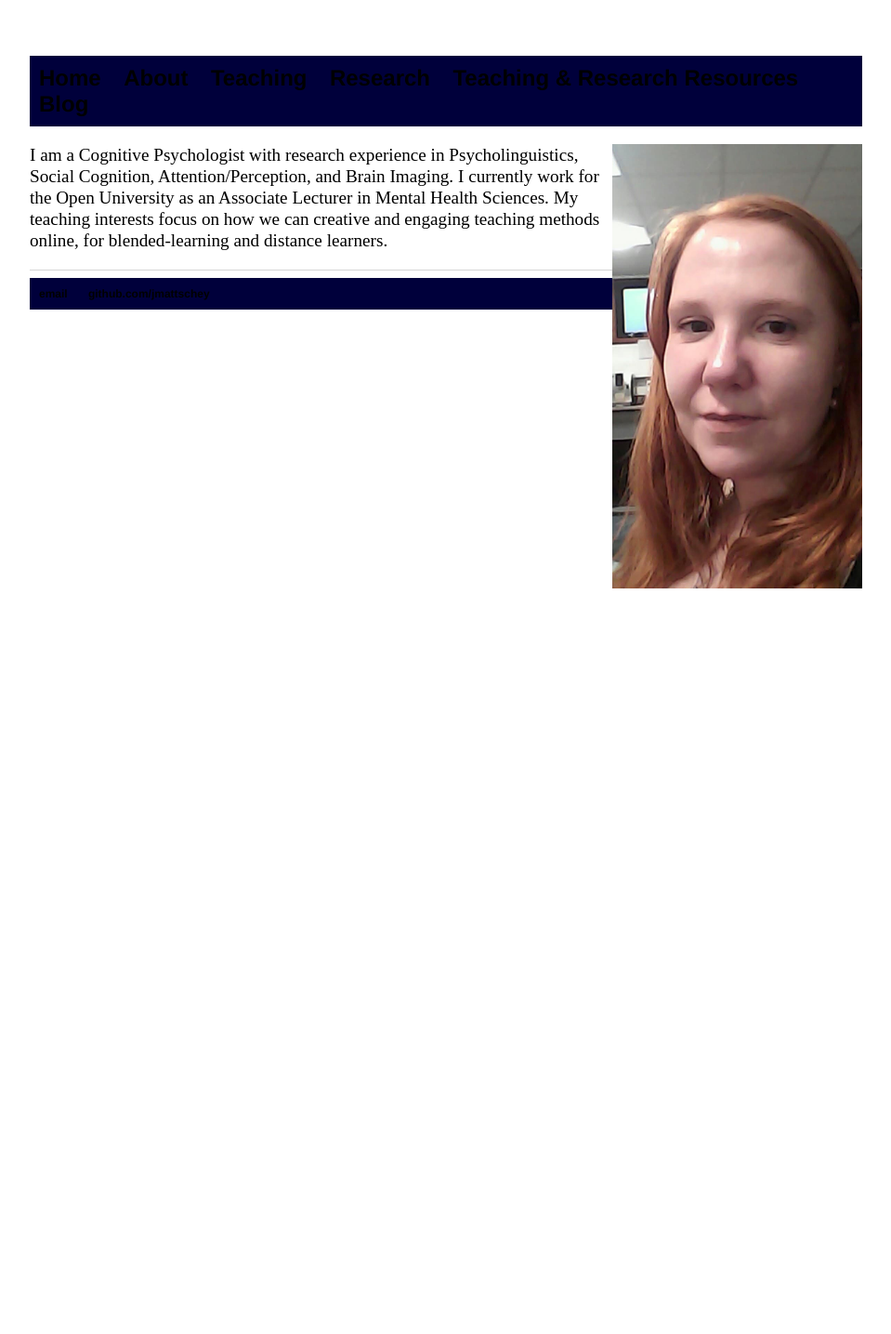
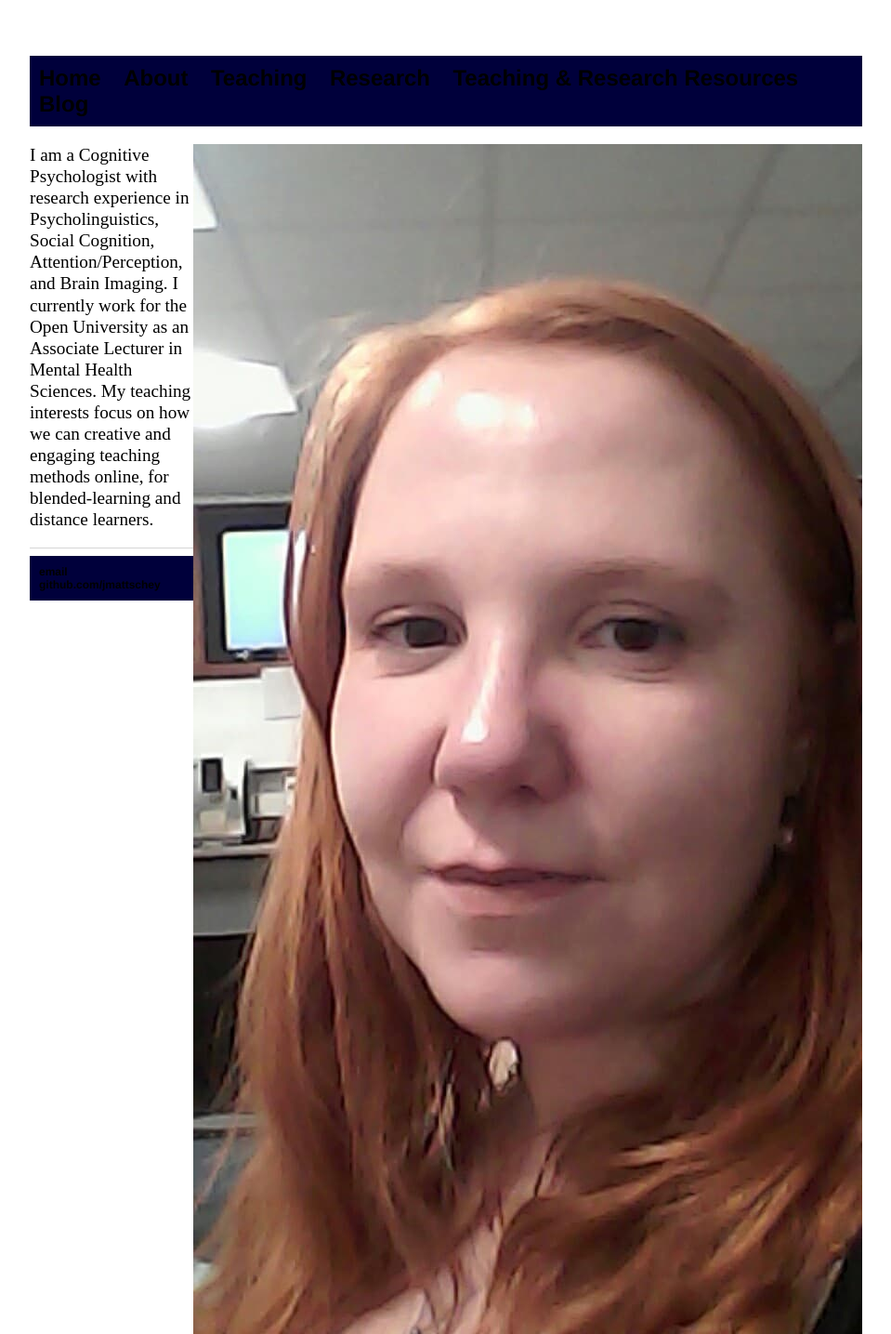
Before and after one commit to jmattschey/jmattschey.github.io, a Jekyll site: the page built from index.html, in a window 1280 px wide. Shown: the whole page at 93% size, without its empty margins (160-1119 px from the left). Built offline with Jekyll 4.4.1, drawn with Linux system fonts in a browser that asks for light colours; before the commit the page ends 900 px from its top, so only the background shows below that.

Commit message:
Update index.html

```diff
--- a/index.html
+++ b/index.html
@@ -5,7 +5,7 @@ title: Jennifer Mattschey
 
 <div class="blurb">
 
-	<img src="profile.jpg" style="float:right;width:30%;">
+	<img src="profile.jpg" style="float:right;height:50%;">
 
 	<p>I am a Cognitive Psychologist with research experience in Psycholinguistics,
 	Social Cognition, Attention/Perception, and Brain Imaging. I currently
```
